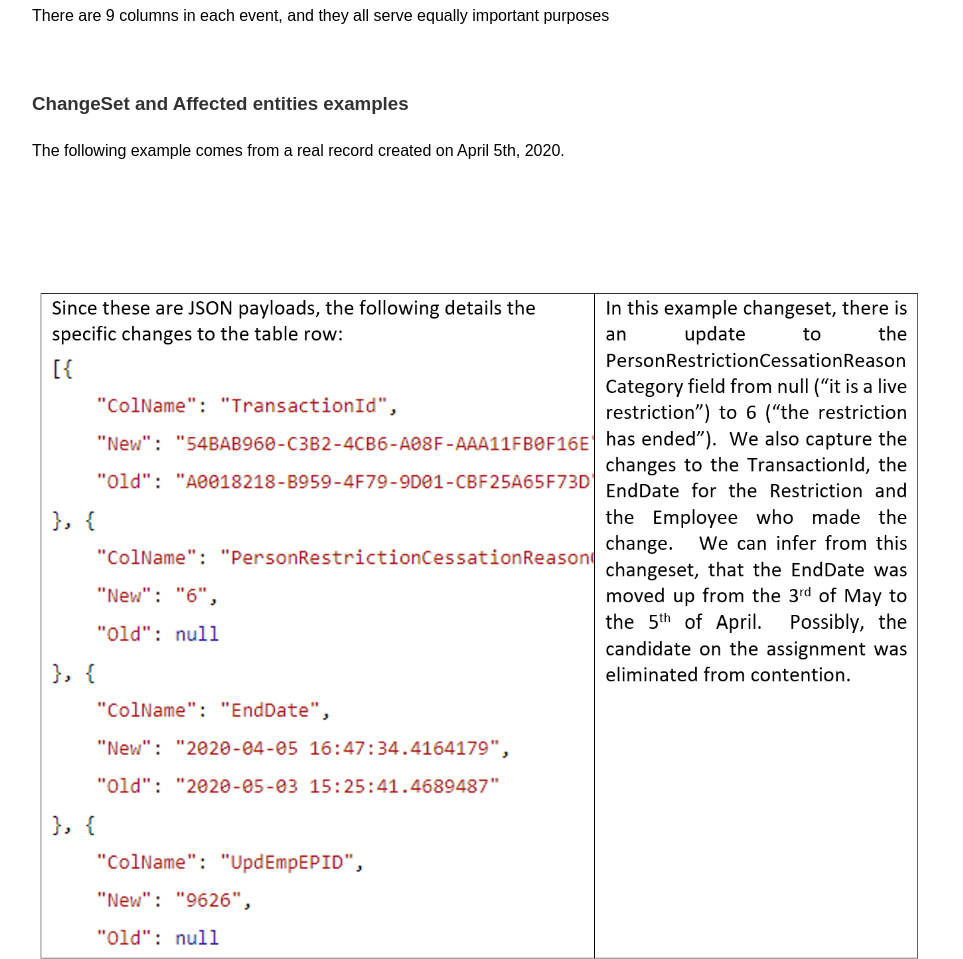
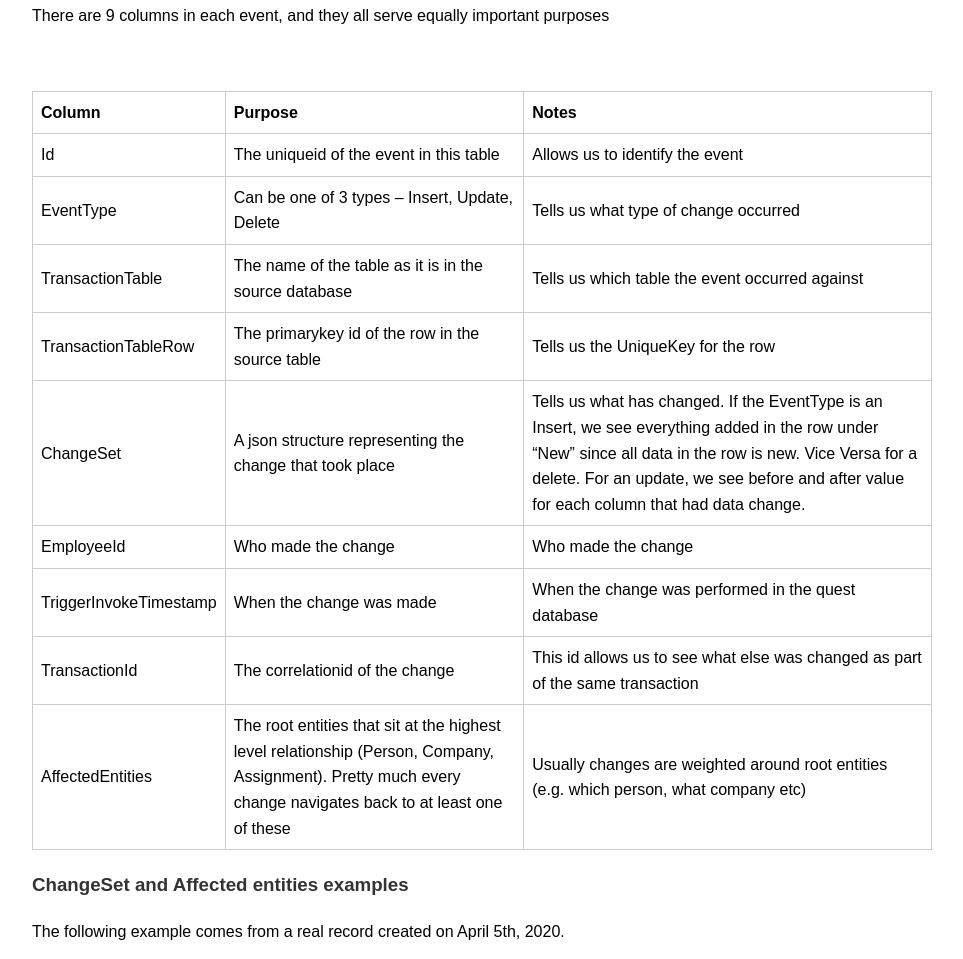
Before and after one commit to avandaleJohn/event-stream, a plain HTML site: page docs/index.html in a window 1280 px wide. Shown: the part 1758-2717 px from the top of the page, without its empty margins (8-971 px from the left). Drawn offline with Linux system fonts and the light colour scheme.

Commit message:
table of columns

```diff
--- a/docs/index.html
+++ b/docs/index.html
@@ -63,12 +63,12 @@
 <p>Multiple processes were attempting to answer similar “change” questions using contradictory logic.</p>
 <p>The intention of the event stream was to build a single source of truth that could publish what happened, as it happened; and then notify products of the exact changes that had occurred.</p>
 <p>There are currently 6 products within the Quest eco-system that use the EventStream today in production to respond to changes as they occur:</p>
-<p>AssignmentAudit</p>
-<p>ConfidentialAccess</p>
-<p>PersonReadModel</p>
-<p>QuestReports</p>
-<p>Restrictions</p>
-<p>SOLR</p>
+<p><b>AssignmentAudit</b></p>
+<p><b>ConfidentialAccess</b></p>
+<p><b>PersonReadModel</b></p>
+<p><b>QuestReports</b></p>
+<p><b>Restrictions</b></p>
+<p><b>SOLR</b></p>
 <br/>
 <h2>How the EventStream is produced</h2>
 <h3>How its built</h3>
@@ -85,6 +85,81 @@
 <h2>Breakdown of each column and its purpose</h2>
 <p>There are 9 columns in each event, and they all serve equally important purposes</p>
 <br/>
+
+
+
+<table border="1" cellpadding="5" cellspacing="0">
+    <thead>
+      <tr>
+        <th>Column</th>
+        <th>Purpose</th>
+        <th>Notes</th>
+      </tr>
+    </thead>
+    <tbody>
+      <tr>
+        <td>Id</td>
+        <td>The uniqueid of the event in this table</td>
+        <td>Allows us to identify the event</td>
+      </tr>
+      <tr>
+        <td>EventType</td>
+        <td>Can be one of 3 types – Insert, Update, Delete</td>
+        <td>Tells us what type of change occurred</td>
+      </tr>
+      <tr>
+        <td>TransactionTable</td>
+        <td>The name of the table as it is in the source database</td>
+        <td>Tells us which table the event occurred against</td>
+      </tr>
+      <tr>
+        <td>TransactionTableRow</td>
+        <td>The primarykey id of the row in the source table</td>
+        <td>Tells us the UniqueKey for the row</td>
+      </tr>
+      <tr>
+        <td>ChangeSet</td>
+        <td>A json structure representing the change that took place</td>
+        <td>
+          Tells us what has changed. If the EventType is an Insert, we see everything added in the row under “New” since all data in the row is new. Vice Versa for a delete. For an update, we see before and after value for each column that had data change.
+        </td>
+      </tr>
+      <tr>
+        <td>EmployeeId</td>
+        <td>Who made the change</td>
+        <td>Who made the change</td>
+      </tr>
+      <tr>
+        <td>TriggerInvokeTimestamp</td>
+        <td>When the change was made</td>
+        <td>When the change was performed in the quest database</td>
+      </tr>
+      <tr>
+        <td>TransactionId</td>
+        <td>The correlationid of the change</td>
+        <td>This id allows us to see what else was changed as part of the same transaction</td>
+      </tr>
+      <tr>
+        <td>AffectedEntities</td>
+        <td>
+          The root entities that sit at the highest level relationship (Person, Company, Assignment). Pretty much every change navigates back to at least one of these
+        </td>
+        <td>
+          Usually changes are weighted around root entities (e.g. which person, what company etc)
+        </td>
+      </tr>
+    </tbody>
+  </table>
+
+
+
+
+
+
+
+
+
+
 <h3>ChangeSet and Affected entities examples</h3>
 <p>The following example comes from a real record created on April 5th, 2020.</p>
 <br/>
```
